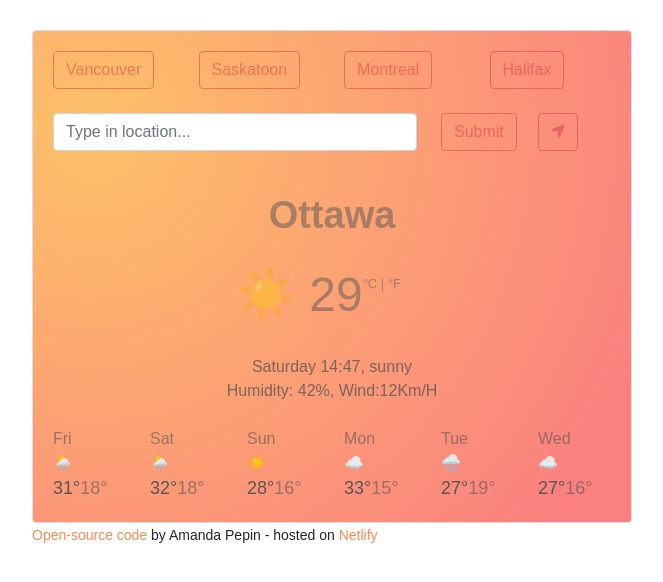
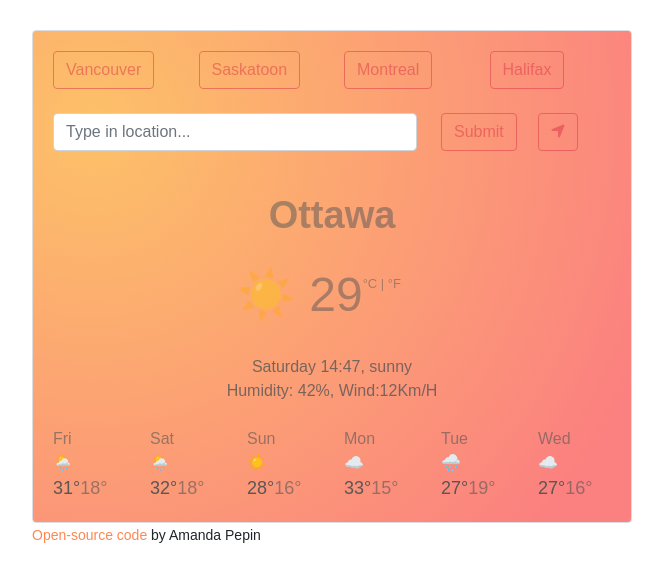
Before and after one commit to mandyeightysix/weather-react, a React (Create React App) app: page / in a window 1280 px wide. Shown: the top 582 px of the page, without its empty margins (308-971 px from the left). Built offline with nearby package versions, Linux system fonts and the light colour scheme; a web font is replaced by a local one.

Commit message:
Deleted netlify href

```diff
--- a/src/App.js
+++ b/src/App.js
@@ -23,21 +23,13 @@ function App() {
           {" "}
           <a
             class="source-link"
-            href="https://github.com/mandyeightysix/weather-react"
+            href="https://github.com/mandyeightysix/weather-react.git"
             target="_blank"
             rel="noreferrer"
           >
             Open-source code
           </a>{" "}
-          by Amanda Pepin - hosted on{" "}
-          <a
-            class="host-link"
-            href="https://jade-frangollo-c19f1f.netlify.app/"
-            target="_blank"
-            rel="noreferrer"
-          >
-            Netlify
-          </a>
+          by Amanda Pepin
         </small>
       </div>
     </div>
```
